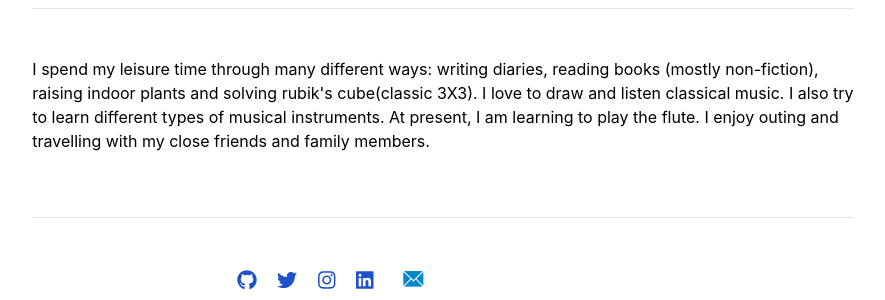
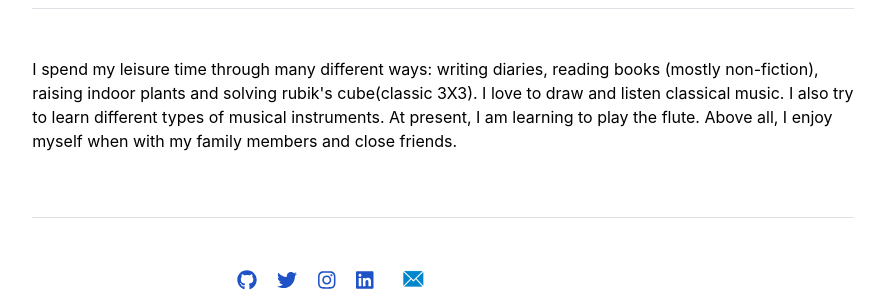
Before and after one commit to Anannabiswas/anannabiswas.github.io, a Jekyll site: the page built from Research Interest.md, in a window 1280 px wide. Shown: the part 868-1168 px from the top of the page, without its empty margins (197-1082 px from the left). Built offline with Jekyll 4.4.1, drawn with Linux system fonts in a browser that asks for light colours.

Commit message:
Update Research Interest.md

```diff
--- a/Research Interest.md
+++ b/Research Interest.md
@@ -32,7 +32,7 @@ title: "Research Interest"
    <p>
     I spend my leisure time through many different ways: writing diaries, reading books (mostly non-fiction), raising indoor plants and solving
     rubik's cube(classic 3X3). I love to draw and listen classical music. I also try to learn different types of musical instruments. At present, I am learning to play
-    the flute. I enjoy outing and travelling with my close friends and family members.
+    the flute. Above all, I enjoy myself when with my family members and close friends.
  </p>
     </div>
 </div>
```
